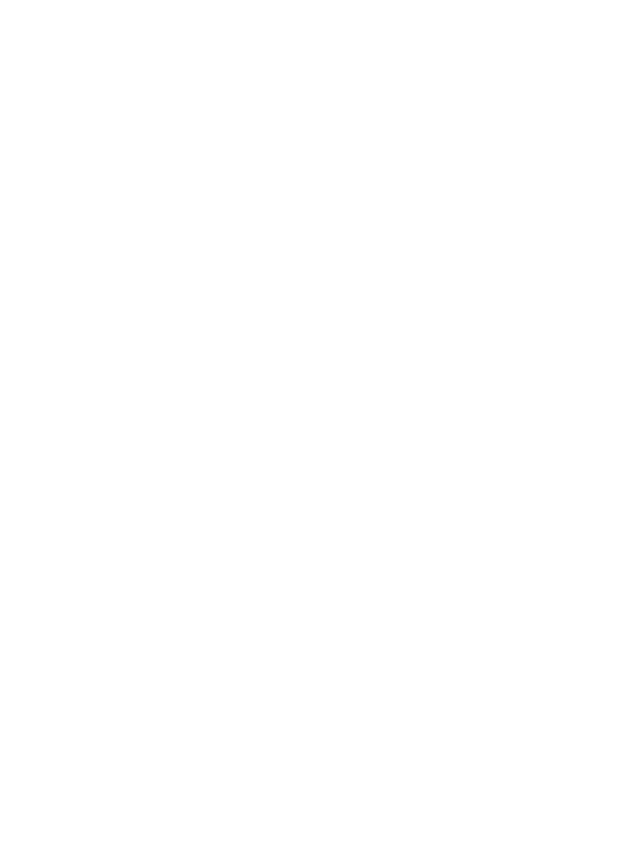
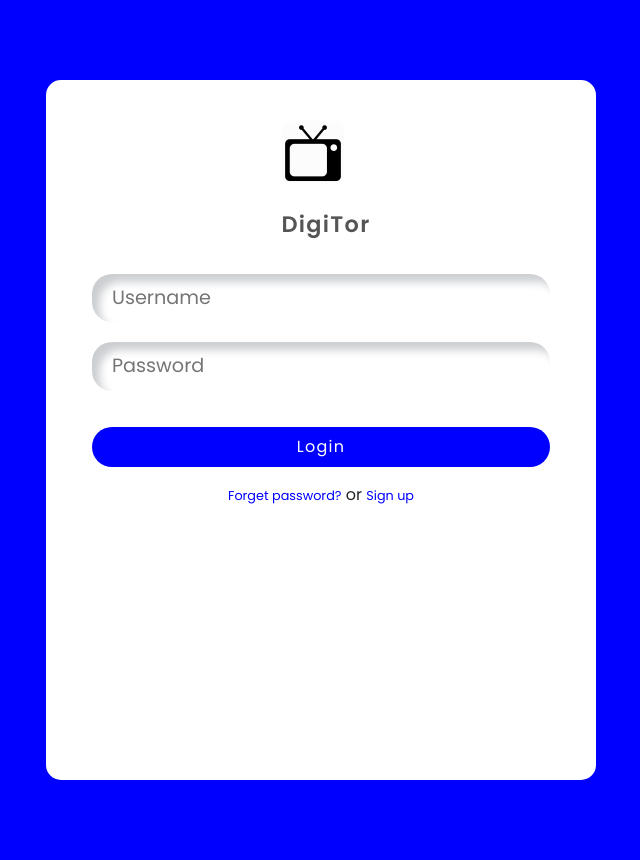
Before and after one commit to sulthannauval/Coverage-Map-Web, a Laravel app: page /login in a window 1280 px wide. Before the commit the part shown is empty. Shown: the whole page, without its empty margins (319-959 px from the left). Before the commit the page ends 800 px from the top, so only its background shows below. Run offline with Laravel 9, Linux system fonts and the light colour scheme.

Commit message:
Nambah Halaman Login
Nambah halaman login, hyperlink dari tombol akun di dashboard

```diff
--- /dev/null
+++ b/public/css/styles.css
@@ -0,0 +1,106 @@
+/* Importing fonts from Google */
+@import url('https://fonts.googleapis.com/css2?family=Poppins:wght@300;400;500;600;700;800;900&display=swap');
+
+/* Reseting */
+* {
+    margin: 0;
+    padding: 0;
+    box-sizing: border-box;
+    font-family: 'Poppins', sans-serif;
+}
+
+body {
+    background: blue;
+}
+
+.wrapper {
+    max-width: 550px;
+    min-height: 700px;
+    margin: 80px auto;
+    padding: 40px 30px 30px 30px;
+    background-color: white;
+    border-radius: 15px;
+    /* box-shadow: 13px 13px 20px #cbced1, -13px -13px 20px #fff; */
+}
+
+.logo {
+    width: 80px;
+    margin: auto;
+    align-content: center;
+}
+
+.logo img {
+    width: 80%;
+    height: auto;
+    object-fit: cover;
+    border-radius: 20%;
+    border-style: inherit;
+    /* box-shadow: 0px 0px 3px #5f5f5f,
+        0px 0px 0px 5px #ecf0f3,
+        8px 8px 15px #a7aaa7,
+        -8px -8px 15px #fff; */
+}
+
+.wrapper .name {
+    font-weight: 600;
+    font-size: 1.4rem;
+    letter-spacing: 1.3px;
+    padding-left: 10px;
+    color: #555;
+}
+
+.wrapper .form-field input {
+    width: 100%;
+    display: block;
+    border: none;
+    outline: none;
+    background: none;
+    font-size: 1.2rem;
+    color: #666;
+    padding: 10px 15px 10px 10px;
+    /* border: 1px solid red; */
+}
+
+.wrapper .form-field {
+    padding-left: 10px;
+    margin-bottom: 20px;
+    border-radius: 20px;
+    box-shadow: inset 8px 8px 8px #cbced1, inset -8px -8px 8px #fff;
+}
+
+.wrapper .form-field .fas {
+    color: #555;
+}
+
+.wrapper .btn {
+    box-shadow: none;
+    width: 100%;
+    height: 40px;
+    background-color: blue;
+    color: #fff;
+    border-radius: 25px;
+    /* box-shadow: 3px 3px 3px #b1b1b1,
+        -3px -3px 3px #fff; */
+    letter-spacing: 1.3px;
+}
+
+.wrapper .btn:hover {
+    background-color: blue;
+}
+
+.wrapper a {
+    text-decoration: none;
+    font-size: 0.8rem;
+    color: blue;
+}
+
+.wrapper a:hover {
+    color: blue;
+}
+
+@media(max-width: 380px) {
+    .wrapper {
+        margin: 30px 20px;
+        padding: 40px 15px 15px 15px;
+    }
+}
--- a/resources/views/login.blade.php
+++ b/resources/views/login.blade.php
@@ -0,0 +1,35 @@
+<!DOCTYPE html>
+<html lang="en">
+<head>
+    <meta charset="UTF-8">
+    <meta name="viewport" content="width=device-width, initial-scale=1.0">
+    <title>Document</title>
+    <link href="https://cdn.jsdelivr.net/npm/bootstrap@5.3.3/dist/css/bootstrap.min.css" rel="stylesheet"
+    integrity="sha384-QWTKZyjpPEjISv5WaRU9OFeRpok6YctnYmDr5pNlyT2bRjXh0JMhjY6hW+ALEwIH" crossorigin="anonymous">
+    <link rel="stylesheet" href="{{ asset('css/styles.css') }}">
+</head>
+<body>
+    <div class="wrapper">
+        <div class="logo">
+            <img src="{{ asset('images/youtube-tv.png') }}" alt="">
+        </div>
+        <div class="text-center mt-4 name">
+            DigiTor
+        </div>
+        <form class="p-3 mt-3">
+            <div class="form-field d-flex align-items-center">
+                <span class="far fa-user"></span>
+                <input type="text" name="userName" id="userName" placeholder="Username">
+            </div>
+            <div class="form-field d-flex align-items-center">
+                <span class="fas fa-key"></span>
+                <input type="password" name="password" id="pwd" placeholder="Password">
+            </div>
+            <button class="btn mt-3">Login</button>
+        </form>
+        <div class="text-center fs-6">
+            <a href="#">Forget password?</a> or <a href="#">Sign up</a>
+        </div>
+    </div>
+</body>
+</html>
--- a/routes/web.php
+++ b/routes/web.php
@@ -28,3 +28,7 @@
 Route::get('/login', function () {
     return view('login');
 });
+
+Route::get('/login', function () {
+    return view('login');
+});
```
Also changed, not shown: resources/views/dashboard.blade.php (+5 -4 lines), public/images/youtube-tv.png (added).
